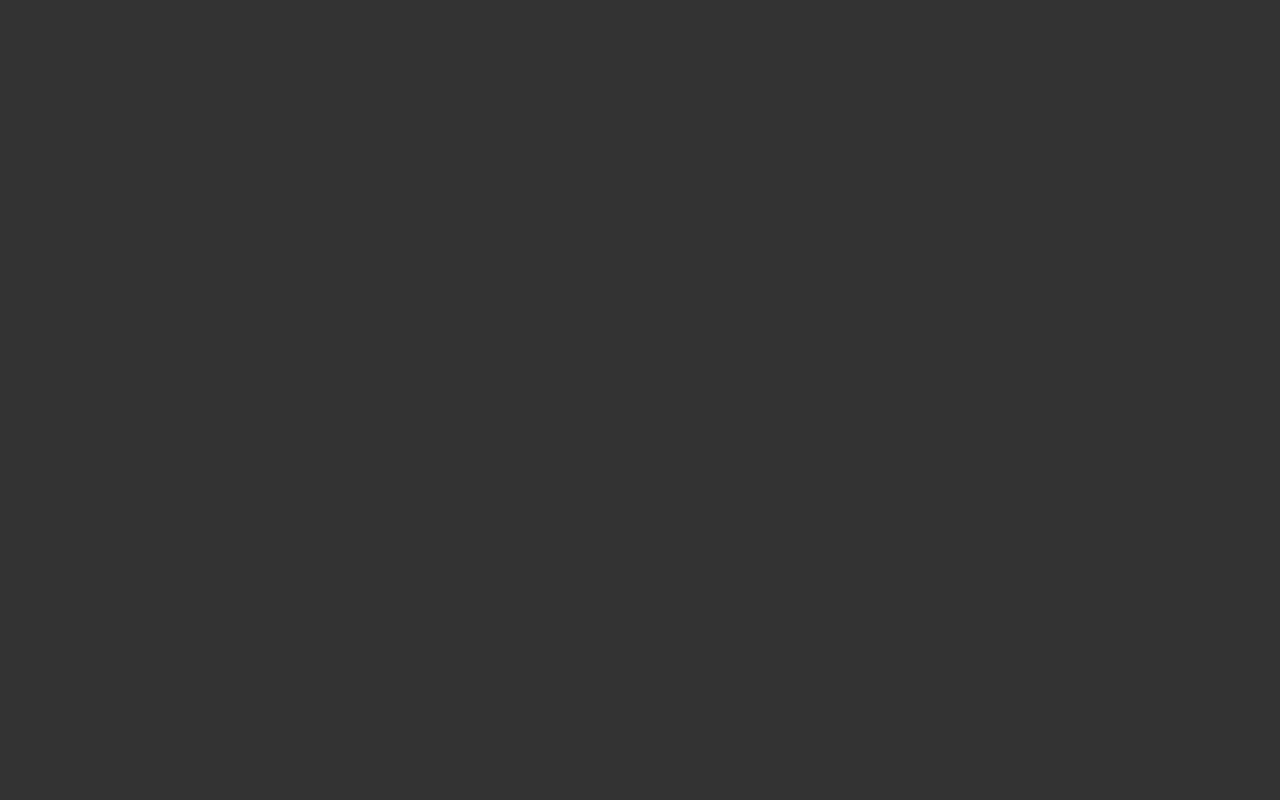
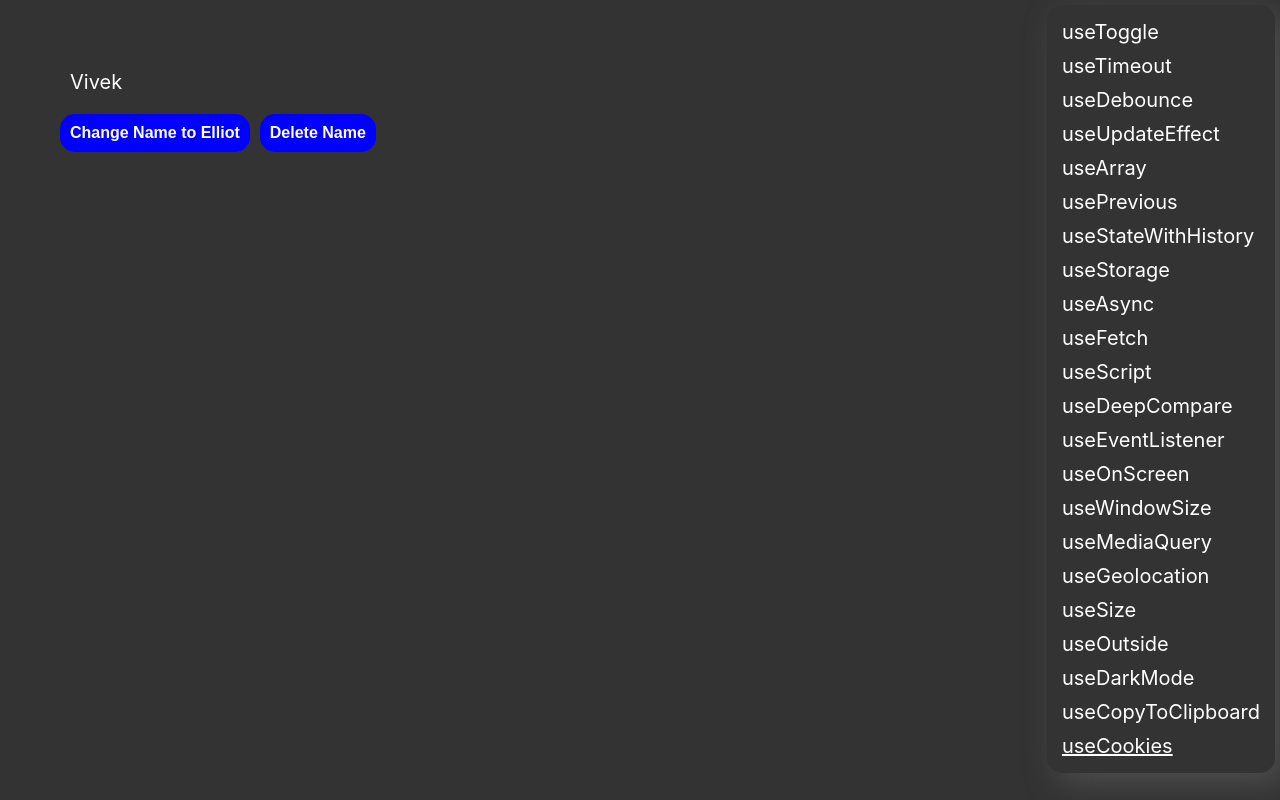
Before and after one commit to VivekMalhan666/custom-react-hooks, a React (Create React App) app: page /useCookies in a window 1280 px wide. Built offline with nearby package versions, Linux system fonts and the light colour scheme; the HTML template or start-up script is replaced by a standard one.

Commit message:
useCookies - useCookies hook - store, update, remove values in cookies

```diff
--- a/package.json
+++ b/package.json
@@ -7,6 +7,7 @@
     "@testing-library/react": "^11.2.7",
     "@testing-library/user-event": "^12.8.3",
     "copy-to-clipboard": "^3.3.1",
+    "js-cookie": "^3.0.1",
     "lodash": "^4.17.21",
     "prop-types": "^15.7.2",
     "react": "^17.0.2",
--- a/src/App.css
+++ b/src/App.css
@@ -14,6 +14,7 @@ button{
   border-radius: 15px;
   font-weight: 700;
   font-size: 16px;
+  cursor: pointer;
 }
 
 .sidebar{
--- a/src/App.js
+++ b/src/App.js
@@ -22,6 +22,7 @@ import SizeComponent from './useSize/SizeComponent';
 import ClickOutsideComponent from './useClickOutside/ClickOutsideComponent';
 import DarkModeComponent from './useDarkMode/DarkModeComponent';
 import CopyToClipboardComponent from './useCopyToClipboard/CopyToClipboardComponent';
+import CookieComponent from './useCookies/CookieComponent';
 
 function App() {
   return (
@@ -93,6 +94,9 @@ function App() {
         <Route path="/copytoclipboard">
           <CopyToClipboardComponent />
         </Route>
+        <Route path="/usecookies">
+          <CookieComponent />
+        </Route>
       </Switch>
     </Router>
   );
--- a/src/components/SideBar.jsx
+++ b/src/components/SideBar.jsx
@@ -86,6 +86,10 @@ const sidebarOptions = [
     name: 'useCopyToClipboard',
     path: '/copytoclipboard',
   },
+  {
+    name: 'useCookies',
+    path: '/useCookies',
+  },
 ];
 
 function SideBar() {
--- /dev/null
+++ b/src/useCookies/CookieComponent.jsx
@@ -0,0 +1,21 @@
+import React from 'react';
+import SideBar from '../components/SideBar';
+import useCookies from './useCookies';
+
+function CookieComponent() {
+  const [value, update, remove] = useCookies('name', 'Vivek');
+  return (
+    <div>
+      <SideBar />
+      <div>{value}</div>
+      <button type="button" onClick={() => update('Elliot')}>
+        Change Name to Elliot
+      </button>
+      <button type="button" onClick={remove}>
+        Delete Name
+      </button>
+    </div>
+  );
+}
+
+export default CookieComponent;
--- /dev/null
+++ b/src/useCookies/useCookies.js
@@ -0,0 +1,31 @@
+import { useState, useCallback } from 'react';
+import Cookies from 'js-cookie';
+import PropTypes from 'prop-types';
+
+function useCookies(name, defaultValue) {
+  const [value, setValue] = useState(() => {
+    const cookie = Cookies.get(name);
+    if (cookie) return cookie;
+    Cookies.set(name, defaultValue);
+    return defaultValue;
+  });
+
+  const updateCookie = useCallback(
+    (newValue, options) => {
+      Cookies.set(name, newValue, options);
+      setValue(newValue);
+    },
+    [name]
+  );
+  const deleteCookie = useCallback(() => {
+    Cookies.remove(name);
+    setValue(null);
+  }, [name]);
+  return [value, updateCookie, deleteCookie];
+}
+
+export default useCookies;
+useCookies.propTypes = {
+  name: PropTypes.string,
+  defaultValue: PropTypes.any,
+};
```
Also changed, not shown: 1 other file (tests, documents, lock files or other folders).
